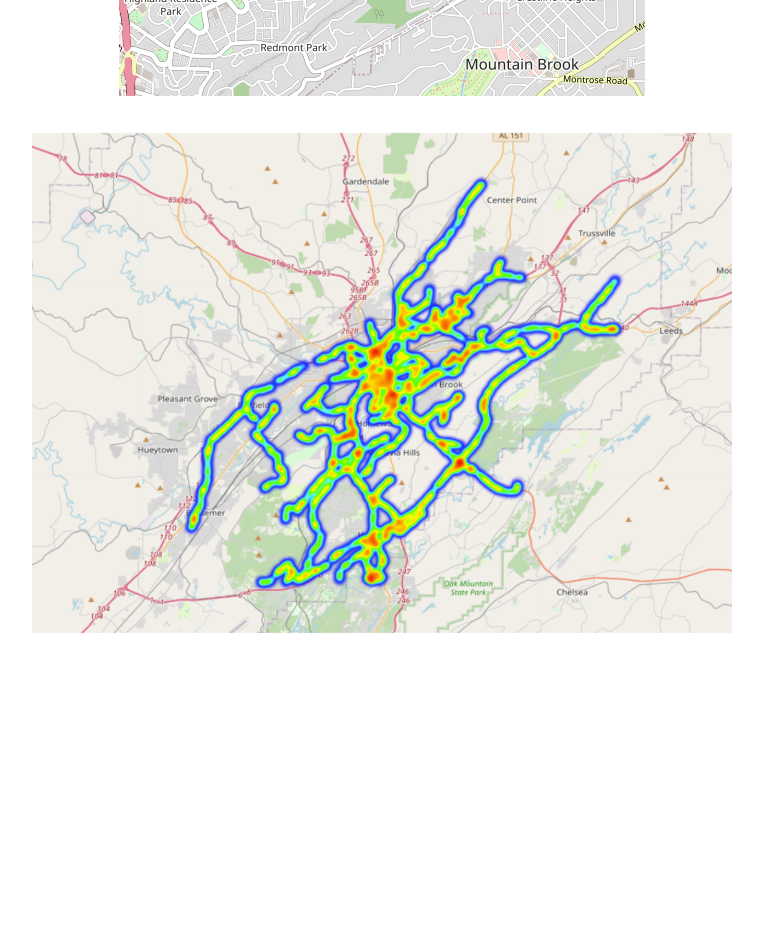
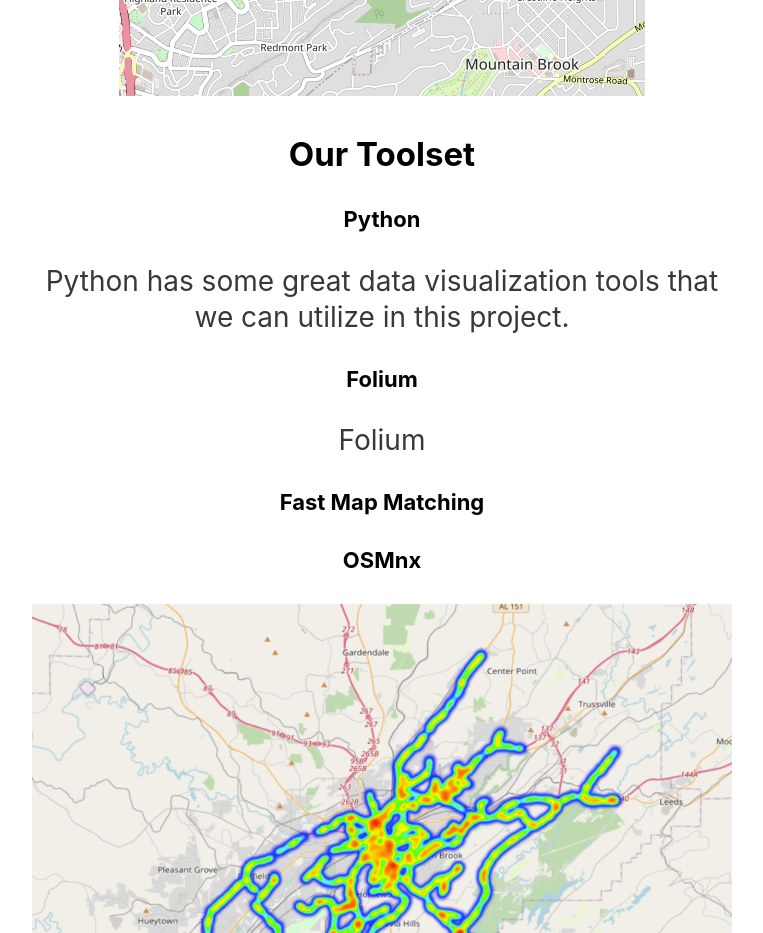
Before and after one commit to kyiCS/uber-visualization, a Gatsby site: page / in a window 1280 px wide. Shown: the part 1580-2513 px from the top of the page, without its empty margins (258-1021 px from the left). Before the commit the page ends 2219 px from the top, so only its background shows below. Built offline with nearby package versions, Linux system fonts and the light colour scheme; Gatsby itself is replaced by a stand-in of ours.

Commit message:
work on main page

```diff
--- a/src/pages/index.js
+++ b/src/pages/index.js
@@ -32,11 +32,21 @@ const IndexPage = () => {
         To a heatmap representation:
         <br/><br/>
         <img src={exampleheatmap} alt="exampleheatmap" />
+      </p>
+      <h2>Our Toolset</h2>
+      <h4>Python</h4>
+      <p>
+        Python has some great data visualization tools that we can utilize in this project.
+      </p>
+      <h4>Folium</h4>
+      <p>
+        Folium
+      </p>
+      <h4>Fast Map Matching</h4>
+      <p></p>
+      <h4>OSMnx</h4>
+      <p></p>
 
-
-
-
-      </p>
 
       <img class={css.maps} src={cumulative_heatmap} alt="Cumulative Heatmap"/>
     </Layout>
```
